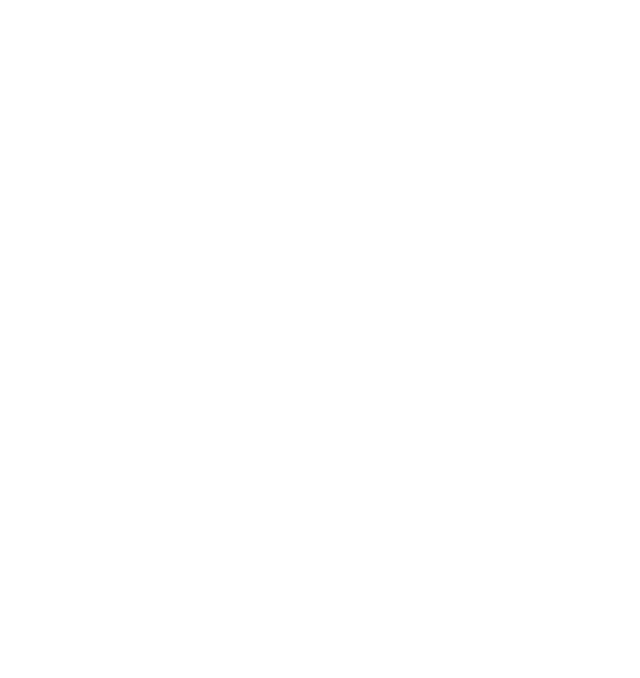
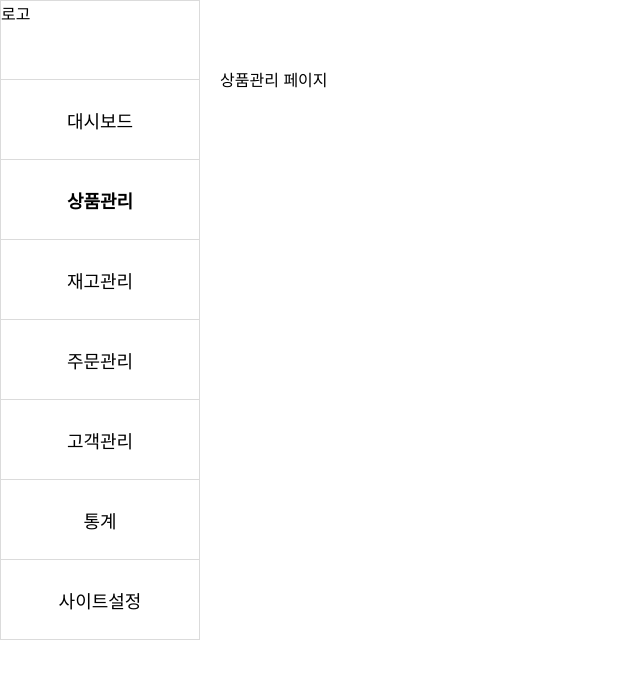
Before and after one commit to meong-nyang/front, a React (Create React App) app: page /admin/product in a window 1280 px wide. Shown: the top 678 px of the page, without its empty margins (0-640 px from the left). Built offline with nearby package versions, Linux system fonts and the light colour scheme.

Commit message:
MainLayout 완성

```diff
--- a/src/App.js
+++ b/src/App.js
@@ -1,11 +1,23 @@
 import './App.css';
 import { Global } from '@emotion/react';
 import { reset } from './styles/common';
+import { Route, Routes } from 'react-router-dom';
+import Dashboard from './pages/admin/Dashboard/Dashboard';
+import ProductManagement from './pages/admin/ProductManagement/ProductManagement';
 
 function App() {
   return (
     <>
       <Global styles={reset} />
+      <Routes>
+        <Route path='/admin/dashboard' element={<Dashboard />} />
+        <Route path='/admin/product' element={<ProductManagement />} />
+        <Route path='/admin/stock' element={<></>} />
+        <Route path='/admin/order' element={<></>} />
+        <Route path='/admin/customer' element={<></>} />
+        <Route path='/admin/statistics' element={<></>} />
+        <Route path='/admin/setting' element={<></>} />
+      </Routes>
     </>
   );
 }
--- /dev/null
+++ b/src/components/admin/MainLayout/MainLayout.jsx
@@ -0,0 +1,32 @@
+/** @jsxImportSource @emotion/react */
+import { Link, NavLink, useNavigate } from "react-router-dom";
+import * as s from "./style";
+import { MENU_DATAS } from "../../../constants/menuList";
+
+function MainLayout({ location, children }) {
+    return (
+        <div css={s.layout}>
+            <div css={s.menuList}>
+                <div>로고</div>
+                {
+                    MENU_DATAS.map(menu => (
+                        <NavLink to={menu.address}
+                            key={menu.menuId}
+                            style={({isActive}) => (isActive ? {fontWeight: "600"} : {})}
+                        >{menu.name}</NavLink>
+                    ))
+                }
+            </div>
+            <div css={s.mainContainer}>
+                <header>
+                    {location}
+                </header>
+                <body>
+                    { children }
+                </body>
+            </div>
+        </div>
+    );
+}
+
+export default MainLayout;
--- /dev/null
+++ b/src/components/admin/MainLayout/style.js
@@ -0,0 +1,62 @@
+import { css } from "@emotion/react";
+
+export const layout = css`
+    display: flex;
+    width: 100%;
+    height: 100%;
+`;
+
+export const menuList = css`
+    display: flex;
+    flex-direction: column;
+    flex-shrink: 0;
+    width: 200px;
+    height: 100%;
+
+    & > div {
+        box-sizing: border-box;
+        border: 1px solid #dbdbdb;
+        width: 100%;
+        height: 80px;
+    }
+
+    & > a {
+        display: flex;
+        justify-content: center;
+        align-items: center;
+        box-sizing: border-box;
+        border: 1px solid #dbdbdb;
+        border-top: none;
+        width: 100%;
+        height: 80px;
+        font-size: 18px;
+        text-decoration: none;
+        color: #000000;
+    }
+
+    & > a:hover {
+        background-color: #efefef;
+    }
+`;
+
+export const mainContainer = css`
+    display: flex;
+    flex-direction: column;
+    flex-grow: 1;
+
+    & > header {
+        box-sizing: border-box;
+        display: flex;
+        align-items: center;
+        padding-left: 20px;
+        width: 100%;
+        height: 50px;
+        font-size: 14px;
+    }
+
+    & > body {
+        flex-grow: 1;
+        box-sizing: border-box;
+        padding: 20px;
+    }
+`;
--- a/src/constants/colors.js
+++ b/src/constants/colors.js
@@ -0,0 +1,3 @@
+export const ADMIN_PAGE_COLORS = {
+    tableTitleBg: "#E6E6E6"
+}
--- /dev/null
+++ b/src/constants/menuList.js
@@ -0,0 +1,37 @@
+export const MENU_DATAS = [
+    {
+        menuId: 1,
+        name: "대시보드",
+        address: "/admin/dashboard"
+    },
+    {
+        menuId: 2,
+        name: "상품관리",
+        address: "/admin/product"
+    },
+    {
+        menuId: 3,
+        name: "재고관리",
+        address: "/admin/stock"
+    },
+    {
+        menuId: 4,
+        name: "주문관리",
+        address: "/admin/order"
+    },
+    {
+        menuId: 5,
+        name: "고객관리",
+        address: "/admin/customer"
+    },
+    {
+        menuId: 6,
+        name: "통계",
+        address: "/admin/statistics"
+    },
+    {
+        menuId: 7,
+        name: "사이트설정",
+        address: "/admin/setting"
+    }
+];
--- /dev/null
+++ b/src/pages/admin/Dashboard/Dashboard.jsx
@@ -0,0 +1,13 @@
+/** @jsxImportSource @emotion/react */
+import MainLayout from "../../../components/admin/MainLayout/MainLayout";
+import * as s from "./style";
+
+function Dashboard(props) {
+    return (
+        <MainLayout>
+            <div>대시보드</div>
+        </MainLayout>
+    );
+}
+
+export default Dashboard;
--- /dev/null
+++ b/src/pages/admin/ProductManagement/ProductManagement.jsx
@@ -0,0 +1,17 @@
+/** @jsxImportSource @emotion/react */
+import MainLayout from "../../../components/admin/MainLayout/MainLayout";
+import * as s from "./style";
+
+function ProductManagement(props) {
+    return (
+        <>
+            <MainLayout>
+                <div>
+                    상품관리 페이지
+                </div>
+            </MainLayout>
+        </>
+    );
+}
+
+export default ProductManagement;
```
Also changed, not shown: src/pages/admin/Dashboard/style.js (added), src/pages/admin/ProductManagement/style.js (added).
